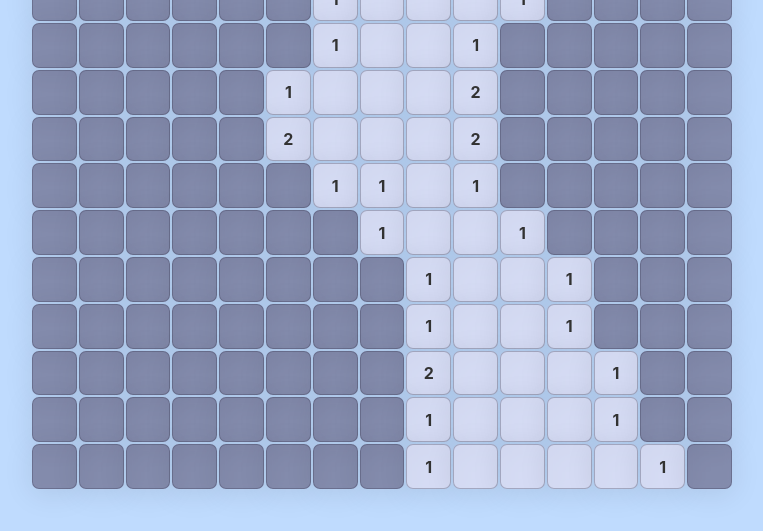
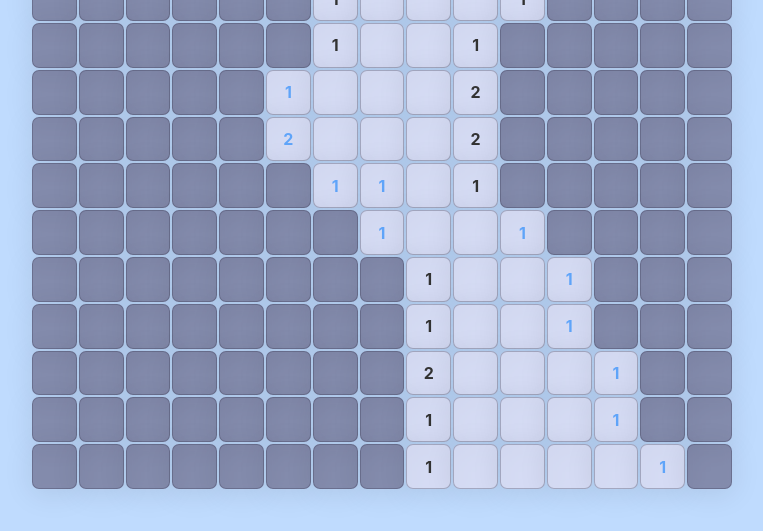
Before and after one commit to r-4bb1t/minesweeper, a Next.js app: page / in a window 1280 px wide. Shown: the part 261-792 px from the top of the page, without its empty margins (258-1021 px from the left). Built offline with nearby package versions, Linux system fonts and the light colour scheme; a web font is replaced by a local one.

Commit message:
fix bug & color text

```diff
--- a/components/AllyModal.tsx
+++ b/components/AllyModal.tsx
@@ -11,7 +11,7 @@ interface AllyModalProps {
 
 const AllyModal = ({ setAllies, newAlly, close }: AllyModalProps) => {
   useEffect(() => {
-    setAllies();
+    setAllies(newAlly);
     setTimeout(close, 5000);
   }, []);
   return (
@@ -33,4 +33,4 @@ const AllyModal = ({ setAllies, newAlly, close }: AllyModalProps) => {
   );
 };
 
-export default React.memo(AllyModal, () => true);
+export default AllyModal;
--- a/pages/index.tsx
+++ b/pages/index.tsx
@@ -4,7 +4,7 @@ import type { GetServerSideProps, NextPage } from "next";
 import { useEffect, useState } from "react";
 import allies_info from "../scripts/allies_info.json";
 import { AnimatePresence, motion } from "framer-motion";
-import { join } from "path";
+import cc from "classcat";
 
 const dir = [
   [1, 0],
@@ -115,7 +115,8 @@ const Home: NextPage = () => {
           if (i + dir[k][0] < 0 || i + dir[k][0] >= sz || j + dir[k][1] < 0 || j + dir[k][1] >= sz) continue;
           if (mp[i + dir[k][0]][j + dir[k][1]] !== CELL.none) {
             f++;
-            if (mp[i + dir[k][0]][j + dir[k][1]] === CELL.item) h = true;
+            if (mp[i + dir[k][0]][j + dir[k][1]] === CELL.item || mp[i + dir[k][0]][j + dir[k][1]] === CELL.ally)
+              h = true;
           }
         }
         initMs[i][j] = { count: f, hasItem: h };
@@ -237,14 +238,15 @@ const Home: NextPage = () => {
                 key={i * 10000 + j}
               >
                 <div
-                  className={`w-full h-full flex items-center justify-center font-bold
-                cell
-                ${mo[i][j] && "opened-cell"}
-                ${mo[i][j] && cell === 1 && "mine-cell"}
-                ${mo[i][j] && cell === 2 && "item-cell"}
-                ${mo[i][j] && cell === 3 && "ally-cell"}
-                ${(!mo[i][j] || (cell === 0 && ms[i][j].count === 0)) && "text-transparent"}
-                `}
+                  className={cc([
+                    "w-full h-full flex items-center justify-center font-bold cell",
+                    ms[i][j].hasItem && cell === 0 && "text-blue-400",
+                    mo[i][j] && "opened-cell",
+                    mo[i][j] && cell === 1 && "mine-cell",
+                    mo[i][j] && cell === 2 && "item-cell",
+                    mo[i][j] && cell === 3 && "ally-cell",
+                    (!mo[i][j] || (cell === 0 && ms[i][j].count === 0)) && "text-transparent",
+                  ])}
                   style={{ animationDelay: `${(i + j) / 10}s` }}
                   onContextMenu={(e) => {
                     e.preventDefault();
```
